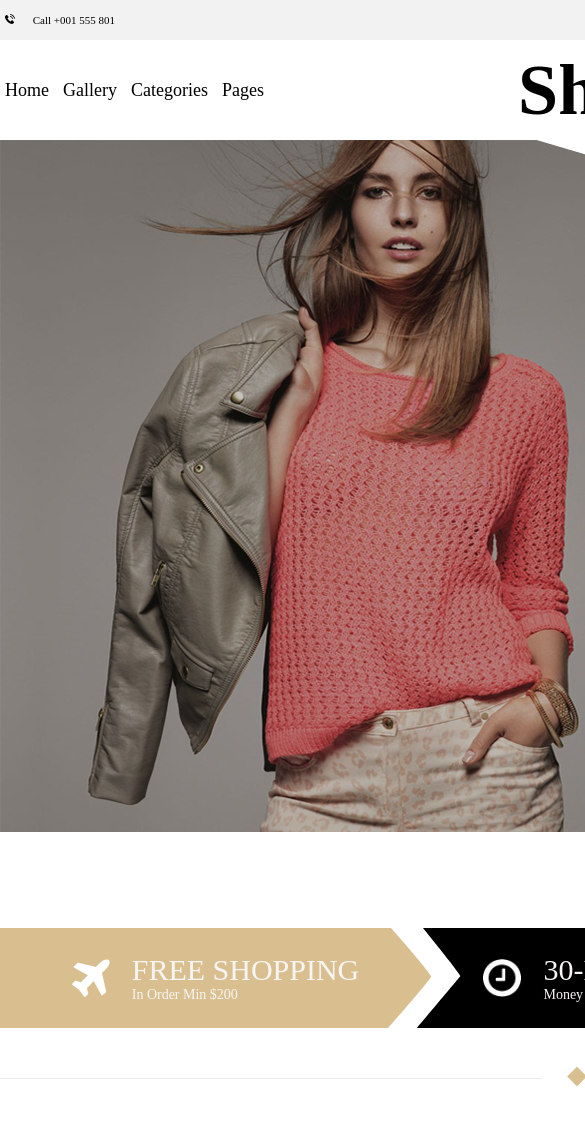
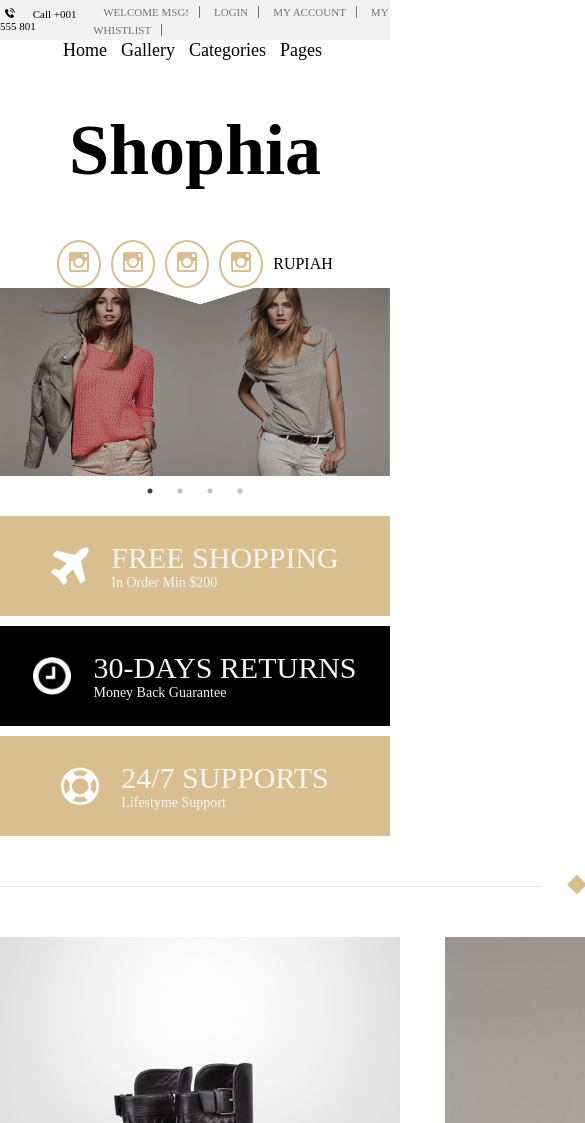
Before and after one commit to TeaJInio/sofa, a website: page index.html in a window 390 px wide. Shown: the top 1123 px of the page, 585 px wide, since content can reach past the window. Drawn offline with nearby package versions, Linux system fonts and the light colour scheme.

Commit message:
обновил 22.12.18

```diff
--- a/css/styles.css
+++ b/css/styles.css
@@ -11,7 +11,7 @@ a {
 }
 .header-top {
     width: 1290px;
-    height: 40px;
+    min-height: 40px;
     margin: 0 auto;
     display: flex;
     justify-content: space-between;
@@ -48,6 +48,21 @@ a {
     padding-right: 10px;
     padding-left: 10px;
     font-size: 11px;
+}
+@media screen and (max-width: 1310px){
+    .header-top {
+        width: auto;
+    }
+
+}
+@media screen and (max-width: 1240px){
+
+}
+@media screen and (max-width: 720px){
+
+}
+@media screen and (max-width: 620px){
+
 }
 .header-bottom-left {
     margin-left: 5px;
@@ -90,6 +105,19 @@ h1 {
     fill: #d9bf8f;
 
 }
+@media screen and (max-width: 1310px){
+    .header-bottom {
+        width: auto;
+        flex-wrap: wrap;
+    }
+
+}
+@media screen and (max-width: 850px){
+    .header-bottom {
+        height: auto;
+        flex-direction: column;
+    }
+}
 
 .section_name {
     border-bottom: 1px solid #eaeaea;
@@ -116,6 +144,16 @@ h1 {
     left: -50vw;
     right: -50vw;
 }
+@media screen and (max-width: 1440px){
+    .slider {
+        width: auto;
+    }
+    .slider_link img {
+        width: 100%;
+        height: auto;
+    }
+}
+
 
 .headline {
     position: absolute;
@@ -187,11 +225,39 @@ h1 {
     background-image: url(../img/png/support/support_right.png);
     margin-left: -25px;
 }
-/*.support-item_svg {
-    width: 38px;
-    height: 38px;
-    fill: black;
-}*/
+@media screen and (max-width: 1440px){
+    .support {
+        width: auto;
+
+    }
+}
+@media screen and (max-width: 1290px){
+    .support {
+        flex-wrap: wrap;
+
+    }
+    .support-item_left{
+        background-image: none;
+        background-color: #d9bf8f;
+        width: 600px;
+        margin: auto;
+        margin-top: 10px;
+    }
+    .support-item_centr{
+        background-image: none;
+        background-color: black;
+        width: 600px;
+        margin: auto;
+        margin-top: 10px;
+    }
+    .support-item_right{
+        background-image: none;
+        background-color: #d9bf8f;
+        width: 600px;
+        margin: auto;
+        margin-top: 10px;
+    }
+}
 .handPicked {
     width: 1290px;
     margin: 0 auto;
@@ -288,22 +354,15 @@ h1 {
 @media screen and (max-width: 1310px){
     .summerCollection {
         width: auto;
-
     }
     .summerCollection-conteiner-section {
-
-
         justify-content: space-around;
     }
-
 }
-
 @media screen and (max-width: 1240px){
     .summerCollection {
         width: 700px;
-
     }
-
     .summerCollection-conteiner-section {
         justify-content: space-evenly;
         margin: 0;
@@ -312,7 +371,6 @@ h1 {
         margin-top: 10px;
     }
 }
-
 @media screen and (max-width: 720px){
     .summerCollection {
         width: auto;
@@ -383,7 +441,7 @@ h1 {
 .customers_says-container {
     display: flex;
     background-color: #d9bf8f;
-    height: 400px;
+    min-height: 400px;
     align-items: center;
     justify-content: space-between;
     position: relative;
@@ -404,7 +462,6 @@ h1 {
 .customers_says-container-item {
     display: flex;
     align-items: flex-end;
-
 }
 .customers_says-container-text {
     display: flex;
@@ -431,6 +488,29 @@ h1 {
 }
 .customers_says-container-text_profession {
     font-size: 14px;
+}
+@media screen and (max-width: 1310px){
+    .customers_says {
+        width: auto;
+        margin: 0 auto;
+    }
+    .customers_says-container {
+        flex-wrap: wrap;
+        justify-content: center;
+    }
+    .customers_says-container-item {
+        margin-top: 15px;
+    }
+}
+@media screen and (max-width: 720px){
+    .footer-top {
+
+        justify-content: space-around;
+        flex-wrap: wrap;
+    }
+    .customers_says-container-text {
+        width: auto;
+    }
 }
 .icon_svg {
     width: 20px;
@@ -509,5 +589,20 @@ h1 {
     display: flex;
     flex-direction: column;
     color: #737373;
-
 }
+@media screen and (max-width: 1310px){
+    .footer {
+        width: auto;
+        margin: 0 auto;
+    }
+    .footer-top {
+        justify-content: space-around;
+    }
+}
+@media screen and (max-width: 720px){
+    .footer-top {
+        /*flex-direction: column;*/
+        justify-content: space-around;
+        flex-wrap: wrap;
+    }
+}
```
